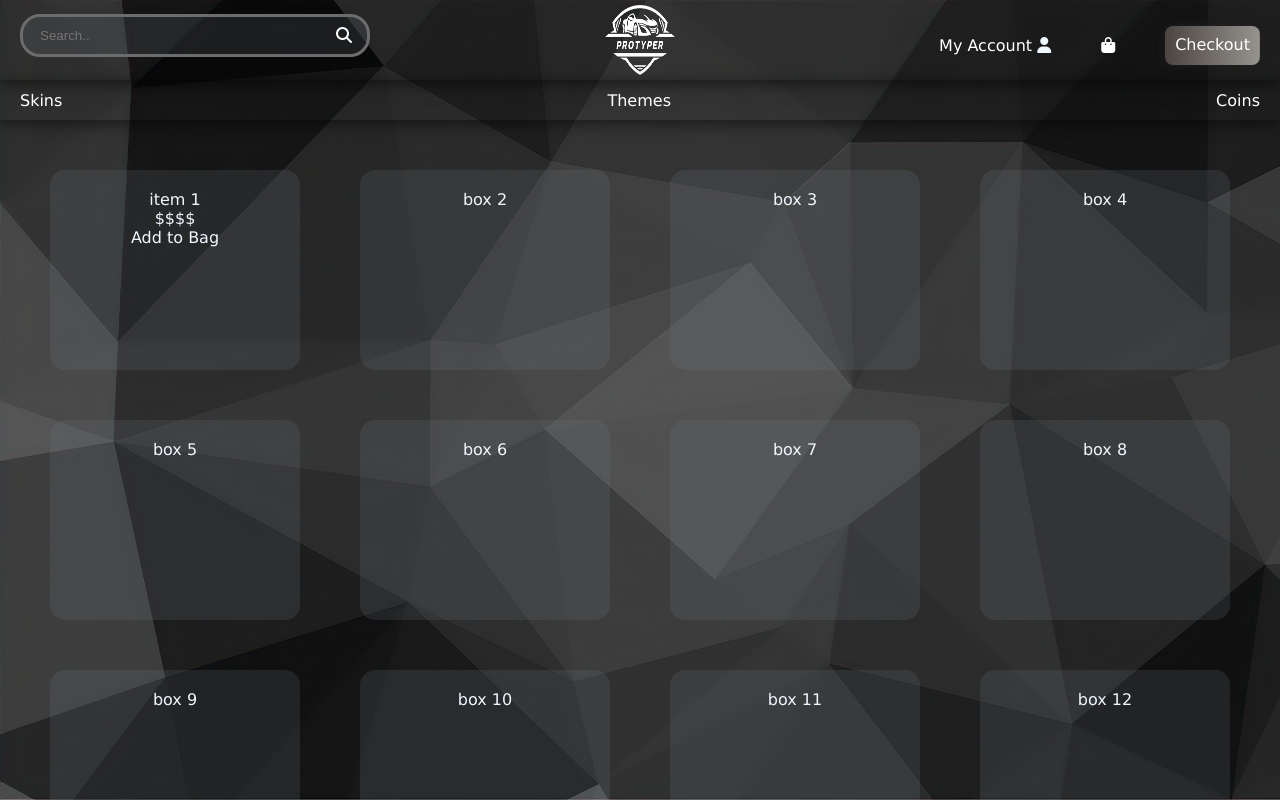
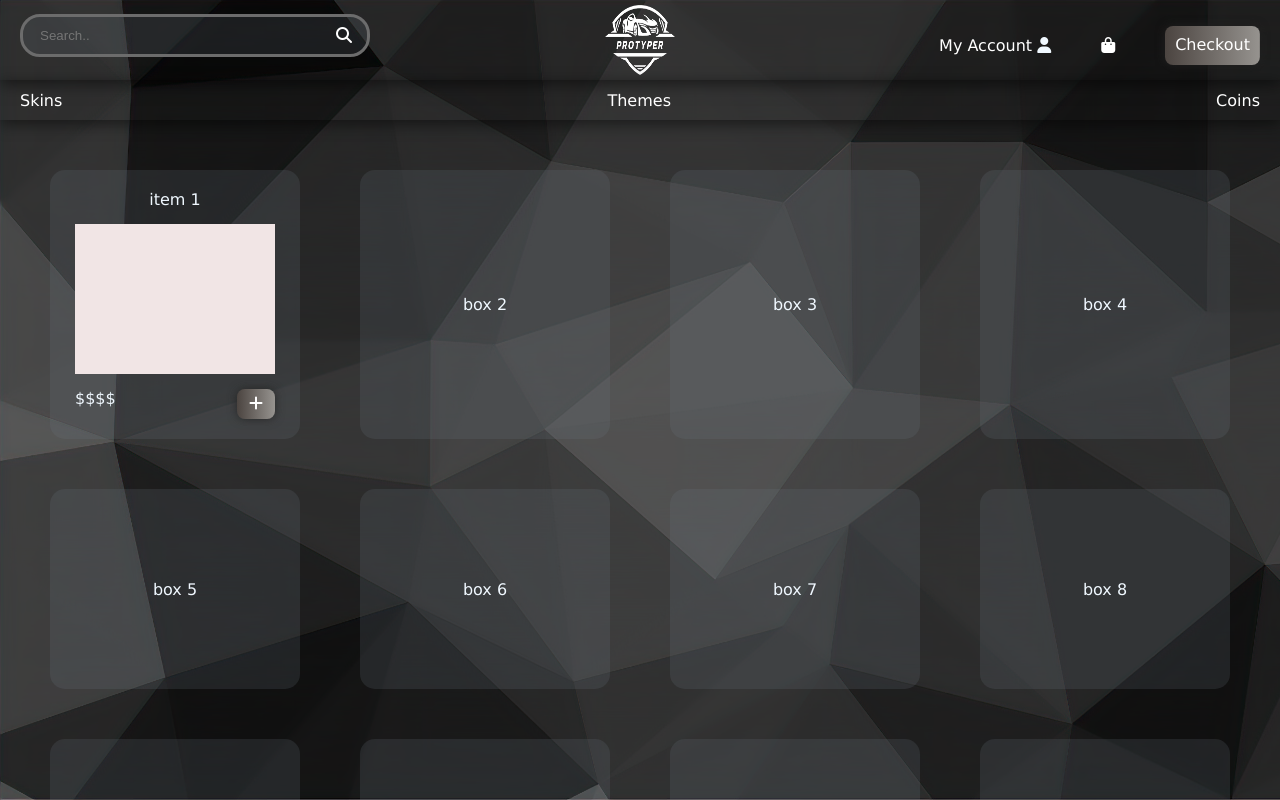
Before and after one commit to Ajan0211/ProTyper, a React (Vite) app in the folder pro-typer/: page /Shop in a window 1280 px wide. Built offline with nearby package versions, Linux system fonts and the light colour scheme.

Commit message:
Finishing all features within the box container on the shop page

```diff
--- a/pro-typer/src/Shop.css
+++ b/pro-typer/src/Shop.css
@@ -8,6 +8,9 @@
 .box-container {
   display: flex;
   flex-direction: column;
+  justify-content: center;
+  align-items: center;
+  row-gap: 15px;
   background-color: #323437;
   background-color: #70768431;
   padding: 20px;
@@ -22,3 +25,43 @@
   box-shadow: 0 4px 16px rgba(0, 0, 0, 0.25);
   transform: translateY(-5px);
 }
+
+.image-container {
+  width: 200px;
+  height: 150px;
+  background-color: rgb(241, 229, 229);
+  display: flex;
+  justify-content: center;
+  align-items: center;
+}
+
+.price-container {
+  display: flex;
+  flex-direction: row;
+  justify-content: space-between;
+  width: 200px;
+}
+
+.Add-button {
+  color: white;
+  padding: 5px 12px;
+  min-width: 30px;
+  min-height: 30px;
+  transition: 0.6s;
+  cursor: pointer;
+  border-radius: 8px;
+  border: 0px solid rgba(0, 0, 0, 0);
+  background-image: linear-gradient(90deg, #252525, #261d19, #96938f);
+  box-shadow: 0 0px 10px rgba(34, 34, 34, 0.835);
+  background-size: 300%;
+  background-position: right;
+  cursor: pointer;
+  text-align: center;
+}
+
+.Add-button:hover {
+  cursor: pointer;
+  background-position: left;
+  transition: 0.6s;
+  box-shadow: 0 0px 15px rgba(34, 34, 34, 0.835);
+}
--- a/pro-typer/src/Shop.jsx
+++ b/pro-typer/src/Shop.jsx
@@ -10,7 +10,9 @@ function Shop() {
           item 1<div className="image-container"></div>
           <div className="price-container">
             $$$$
-            <div className="Add-button">Add to Bag</div>
+            <div className="Add-button">
+              <i class="fa-solid fa-plus"></i>
+            </div>
           </div>
         </div>
         <div className="box-container">box 2</div>
```
